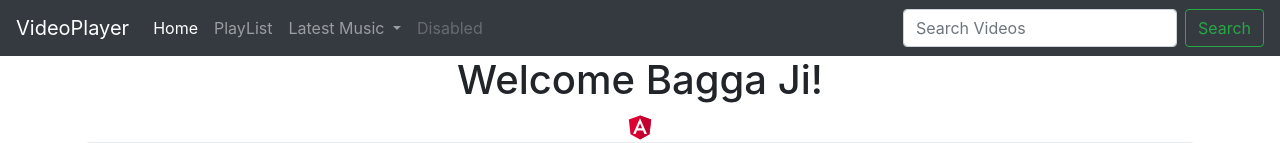
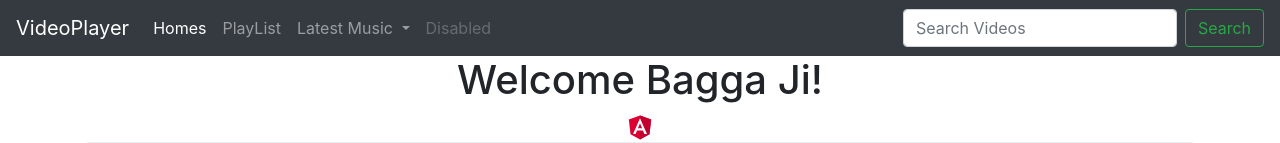
Before and after one commit to KartikSagar007/meanApp_RAM, an Angular app: page /home in a window 1280 px wide. Shown: the top 143 px of the page. Built offline with nearby package versions, Linux system fonts and the light colour scheme.

Commit message:
new branch test2 created

```diff
--- a/src/app/app.component.html
+++ b/src/app/app.component.html
@@ -9,7 +9,7 @@
   <div class="collapse navbar-collapse" id="navbarSupportedContent">
     <ul class="navbar-nav mr-auto">
       <li class="nav-item active">
-        <a class="nav-link" routerLink='/home' routerLinkActive="active">Home
+        <a class="nav-link" routerLink='/home' routerLinkActive="active">Homes
           <span class="sr-only">(current)</span>
         </a>
       </li>
```
